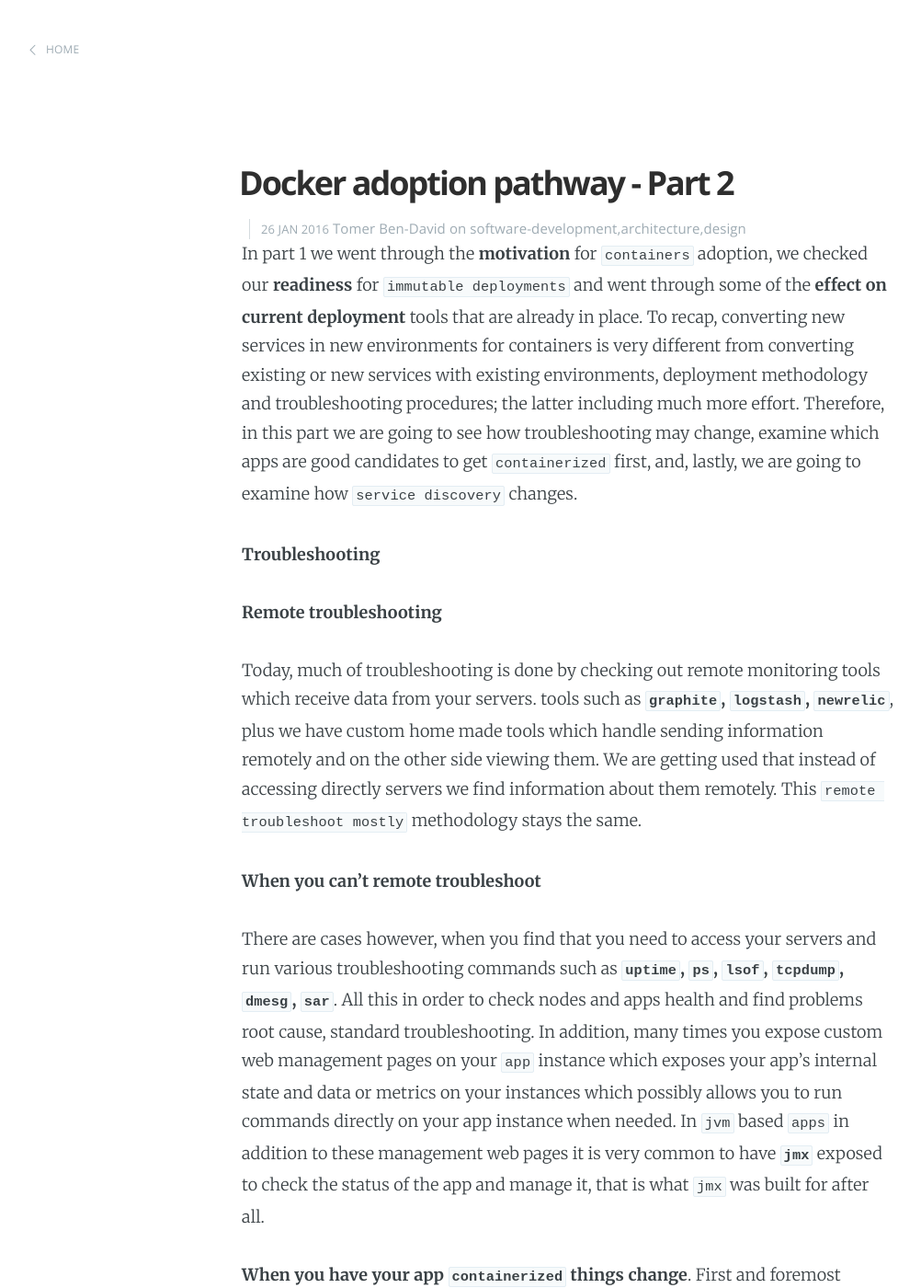
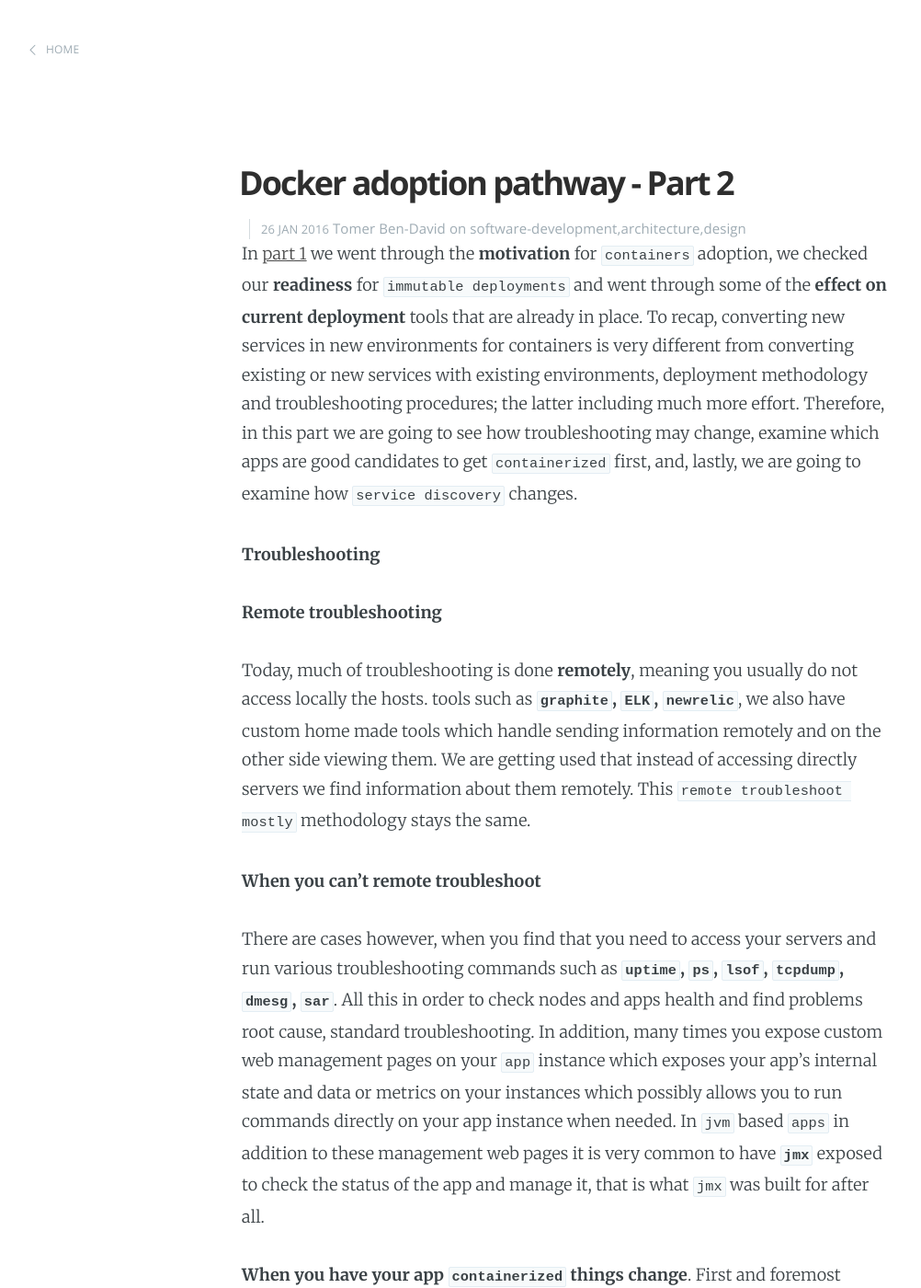
Before and after one commit to LivePersonInc/techblog, a Jekyll site: the page built from _posts/2016/2016-01-26-docker-adoption-pathway-part02.md, in a window 1280 px wide and 1400 px high. Shown: the whole window at 92% size, without its empty margins (22-1024 px from the left). Built offline with Jekyll 4.4.1, drawn with Linux system fonts in a browser that asks for light colours; comment, search, counter and statistics services are not loaded.

Commit message:
+temporary publish part 2

```diff
--- a/_posts/2016/2016-01-26-docker-adoption-pathway-part02.md
+++ b/_posts/2016/2016-01-26-docker-adoption-pathway-part02.md
@@ -7,13 +7,13 @@ comments: true
 author: Tomer Ben-David
 published: true
 ---
-In part 1 we went through the **motivation** for `containers` adoption, we checked our **readiness** for `immutable deployments` and went through some of the **effect on current deployment** tools that are already in place.  To recap, converting new services in new environments for containers is very different from converting existing or new services with existing environments, deployment methodology and troubleshooting procedures; the latter including much more effort.  Therefore, in this part we are going to see how troubleshooting may change, examine which apps are good candidates to get `containerized` first, and, lastly, we are going to examine how `service discovery` changes.
+In [part 1](http://livepersoninc.github.io/techblog/docker-adoption-pathway-part01.html) we went through the **motivation** for `containers` adoption, we checked our **readiness** for `immutable deployments` and went through some of the **effect on current deployment** tools that are already in place.  To recap, converting new services in new environments for containers is very different from converting existing or new services with existing environments, deployment methodology and troubleshooting procedures; the latter including much more effort.  Therefore, in this part we are going to see how troubleshooting may change, examine which apps are good candidates to get `containerized` first, and, lastly, we are going to examine how `service discovery` changes.
 
 **Troubleshooting**
 
 **Remote troubleshooting**
 
-Today, much of troubleshooting is done by checking out remote monitoring tools which receive data from your servers. tools such as **`graphite`, `logstash`, `newrelic`**, plus we have custom home made tools which handle sending information remotely and on the other side viewing them.   We are getting used that instead of accessing directly servers we find information about them remotely.   This `remote troubleshoot mostly` methodology stays the same.
+Today, much of troubleshooting is done **remotely**, meaning you usually do not access locally the hosts. tools such as **`graphite`, `ELK`, `newrelic`**, we also have custom home made tools which handle sending information remotely and on the other side viewing them.   We are getting used that instead of accessing directly servers we find information about them remotely.   This `remote troubleshoot mostly` methodology stays the same.
 
 **When you can't remote troubleshoot**
 
```
